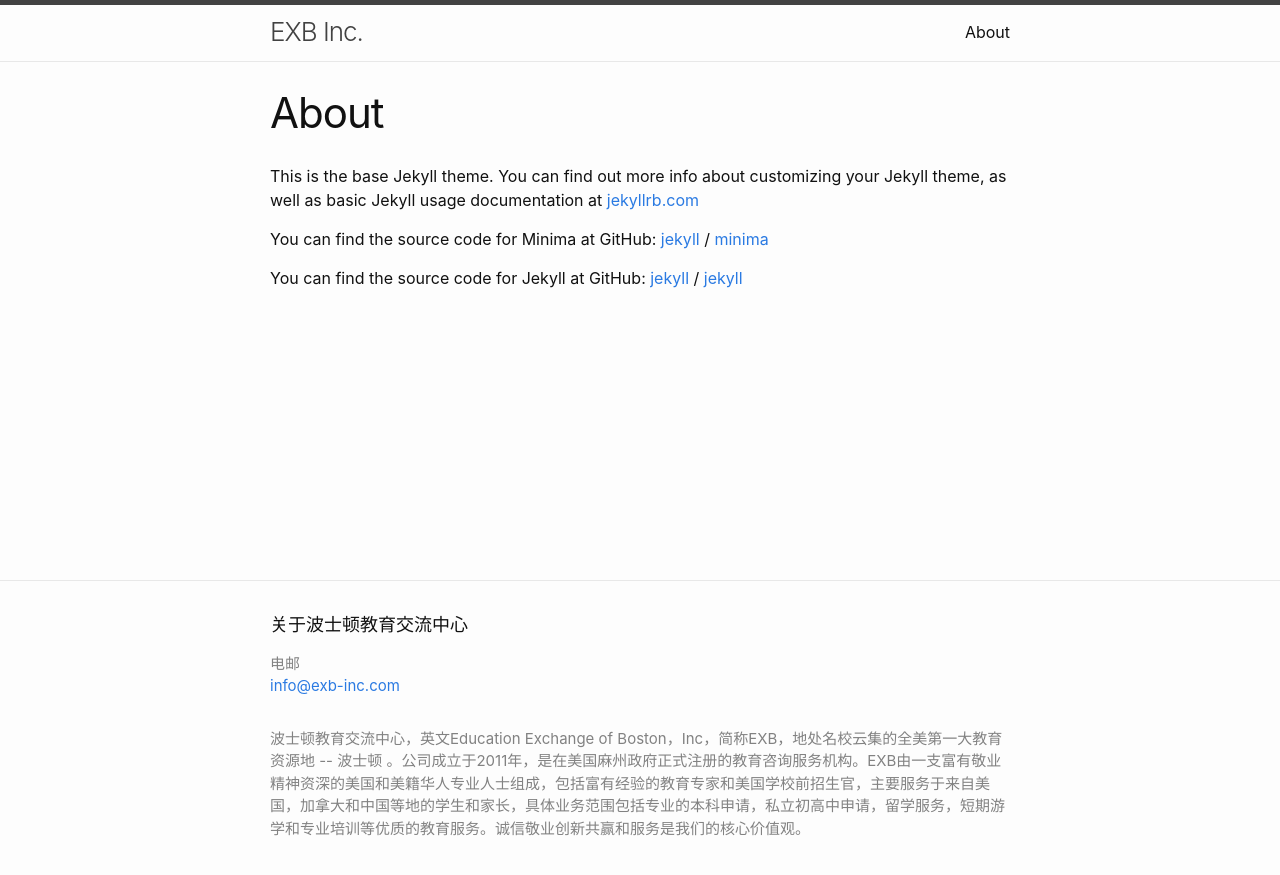
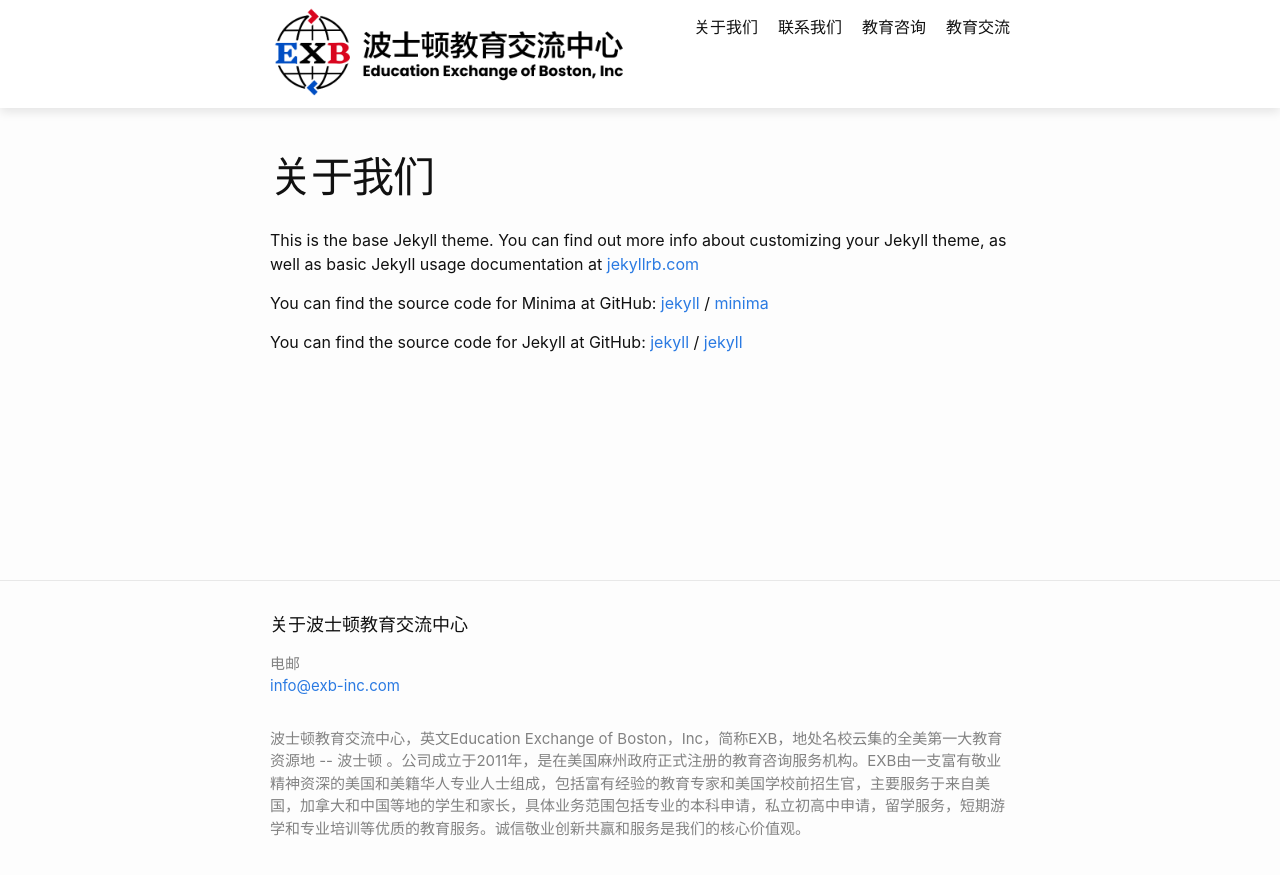
Before and after one commit to yearofglad/exb, a Jekyll site: the page built from about.markdown, in a window 1280 px wide. Shown: the top 875 px of the page. Built offline with Jekyll 4.4.1, drawn with Linux system fonts in a browser that asks for light colours.

Commit message:
Big update, pages, etc, minutia

```diff
--- a/_includes/header.html
+++ b/_includes/header.html
@@ -3,7 +3,7 @@
   <div class="wrapper">
     {%- assign default_paths = site.pages | map: "path" -%}
     {%- assign page_paths = site.header_pages | default: default_paths -%}
-    <a class="site-title" rel="author" href="{{ "/" | relative_url }}">{{ site.title | escape }}</a>
+    <a class="site-title" rel="author" href="{{ "/" | relative_url }}"></a>
 
     {%- if page_paths -%}
       <nav class="site-nav">
@@ -27,4 +27,7 @@
       </nav>
     {%- endif -%}
   </div>
+
+
+
 </header>
--- a/_layouts/page.html
+++ b/_layouts/page.html
@@ -2,6 +2,9 @@
 layout: default
 ---
 <article class="post">
+
+  <br>
+  <br>
 
   <header class="post-header">
     <h1 class="post-title">{{ page.title | escape }}</h1>
--- /dev/null
+++ b/_layouts/page2.html
@@ -0,0 +1,3 @@
+---
+layout: default
+---
--- a/_sass/minima/_layout.scss
+++ b/_sass/minima/_layout.scss
@@ -2,27 +2,47 @@
  * Site header
  */
 .site-header {
-  border-top: 5px solid $grey-color-dark;
-  border-bottom: 1px solid $grey-color-light;
-  min-height: $spacing-unit * 1.865;
+  position: fixed;
+  top: 0;
+  width: 100%;
+  background-color: #ffffff;
+  z-index: 1000;
+  border-bottom: 0px solid $grey-color-light;
+  min-height: $spacing-unit * 3;
+  box-shadow: 0px 4px 10px rgba(0, 0, 0, 0.1);
+  margin-bottom:0;
+
 
   // Positioning context for the mobile navigation icon
   position: relative;
 }
 
+body.scrolled .site-header {
+  padding: 0px 0 ;
+}
+
+// * {
+//   margin: 0;
+//   padding: 0;
+//   box-sizing: border-box;
+// }
+
+
+
 .site-title {
-  @include relative-font-size(1.625);
-  font-weight: 300;
-  line-height: $base-line-height * $base-font-size * 2.25;
-  letter-spacing: -1px;
-  margin-bottom: 0;
-  float: left;
+	content: url("/assets/logoexb1.png");
+	float:left;
+	position: relative;
+	width: 400px;
+	top: 100;
+  margin-top: 1%;
+  margin-bottom: 1%;
+  // padding-left: -100px;
+}
 
-  &,
-  &:visited {
-    color: $grey-color-dark;
-  }
-}
+
+
+
 
 .site-nav {
   float: right;
@@ -176,7 +196,7 @@
  * Page content
  */
 .page-content {
-  padding: $spacing-unit 0;
+  padding: 0;
   flex: 1;
 }
 
--- a/about.markdown
+++ b/about.markdown
@@ -1,7 +1,7 @@
 ---
 layout: page
-title: About
-permalink: /about/
+title: 关于我们
+permalink: /about-cn/
 ---
 
 This is the base Jekyll theme. You can find out more info about customizing your Jekyll theme, as well as basic Jekyll usage documentation at [jekyllrb.com](https://jekyllrb.com/)
--- /dev/null
+++ b/contact.markdown
@@ -0,0 +1,7 @@
+---
+layout: page
+title: 联系我们
+permalink: /contact-cn/
+---
+
+## 波士顿教育交流中心
--- /dev/null
+++ b/education-consulting-cn.html
@@ -0,0 +1,5 @@
+---
+layout: page
+title: 教育咨询
+permalink: /education-consulting-cn/
+---
--- /dev/null
+++ b/education-exchange-cn.html
@@ -0,0 +1,5 @@
+---
+layout: page
+title: 教育交流
+permalink: /education-exchange-cn/
+---
```
Also changed, not shown: _includes/carousel.html (+16 -17 lines), assets/logoexb1.png (added), assets/logoexb2.png (added), assets/logoexb23.png (added), 1 other file.
